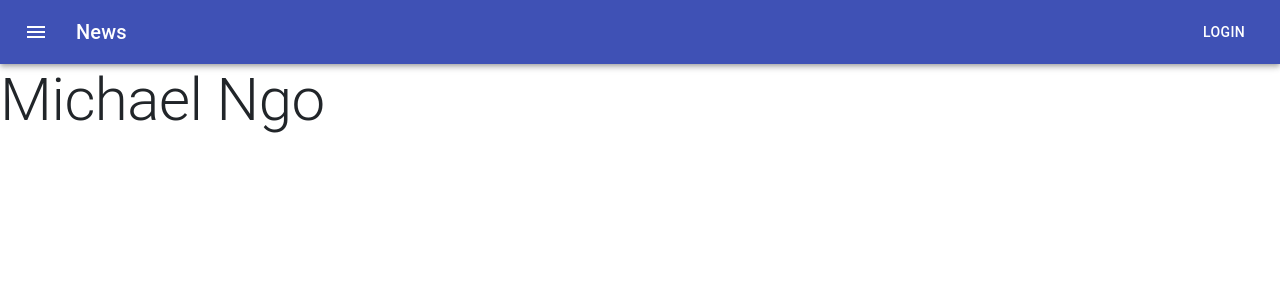
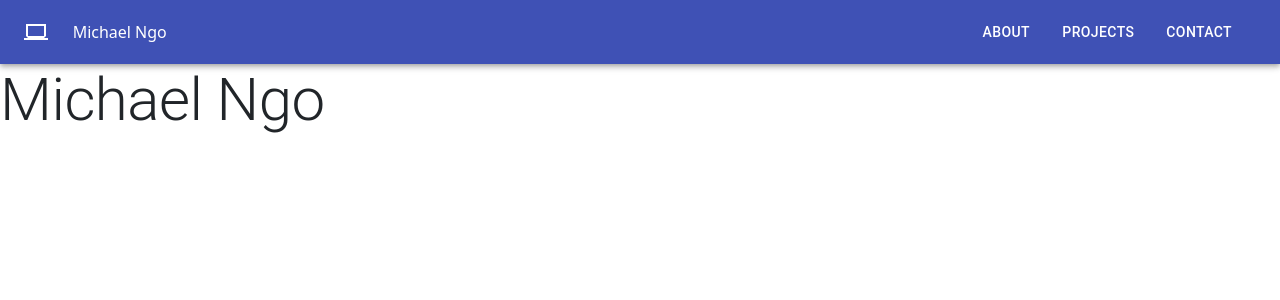
Before and after one commit to DeviantSchemist/react-portfolio, a React (Create React App) app: page / in a window 1280 px wide. Shown: the top 300 px of the page. Built offline with nearby package versions, Linux system fonts and the light colour scheme.

Commit message:
made Header component

```diff
--- a/src/App.js
+++ b/src/App.js
@@ -1,14 +1,19 @@
-import NavbarComponent from './components/Navbar'
+import Header from './components/Header'
 import About from './pages/About'
 import { BrowserRouter, Switch, Route } from 'react-router-dom'
 
 const App = () => {
   return (
     <>
+      <Header />
       <BrowserRouter>
         <Switch>
           <Route exact path="/">
-            <NavbarComponent />
+            <About />
+          </Route>
+        </Switch>
+        <Switch>
+          <Route path="/about">
             <About />
           </Route>
         </Switch>
--- a/src/components/Header.js
+++ b/src/components/Header.js
@@ -0,0 +1,9 @@
+import NavbarComponent from "./Navbar";
+
+const Header = () => {
+  return (
+    <NavbarComponent />
+  )
+}
+
+export default Header
--- a/src/components/Navbar.js
+++ b/src/components/Navbar.js
@@ -1,5 +1,5 @@
-import { AppBar, Toolbar, IconButton, Typography, Button, makeStyles } from '@material-ui/core'
-import MenuIcon from '@material-ui/icons/Menu'
+import { AppBar, Toolbar, Typography, Button, makeStyles, Link } from '@material-ui/core'
+import ComputerSharpIcon from '@material-ui/icons/ComputerSharp'
 
 const useStyles = makeStyles(theme => ({
   root: {
@@ -11,6 +11,12 @@ const useStyles = makeStyles(theme => ({
   title: {
     flexGrow: 1,
   },
+  navButtons: {
+    marginLeft: 'auto',
+  },
+  navText: {
+    paddingLeft: '2%',
+  },
 }))
 
 const NavbarComponent = () => {
@@ -18,13 +24,19 @@ const NavbarComponent = () => {
   return (
     <AppBar position="static">
       <Toolbar>
-        <IconButton edge="start" className={classes.menuButton} color="inherit" aria-label="menu">
-          <MenuIcon />
-        </IconButton>
-        <Typography variant="h6" className={classes.title}>
-          News
+        <ComputerSharpIcon />
+        <Typography variant="title" color="inherit" className={classes.navText}>
+          <Link href="/" color="inherit">Michael Ngo</Link>
         </Typography>
-        <Button color="inherit">Login</Button>
+        <div className={classes.navButtons}>
+          <Button href="/about" color="inherit" className={classes.menuButton}>About</Button>
+          <Button href="/projects" color="inherit" className={classes.menuButton}>
+            Projects
+          </Button>
+          <Button href="/contact" color="inherit" className={classes.menuButton}>
+            Contact
+          </Button>
+        </div>
       </Toolbar>
     </AppBar>
   )
```
Also changed, not shown: src/components/Footer.js (+7 -0 lines), src/components/Project.js (+7 -0 lines).
